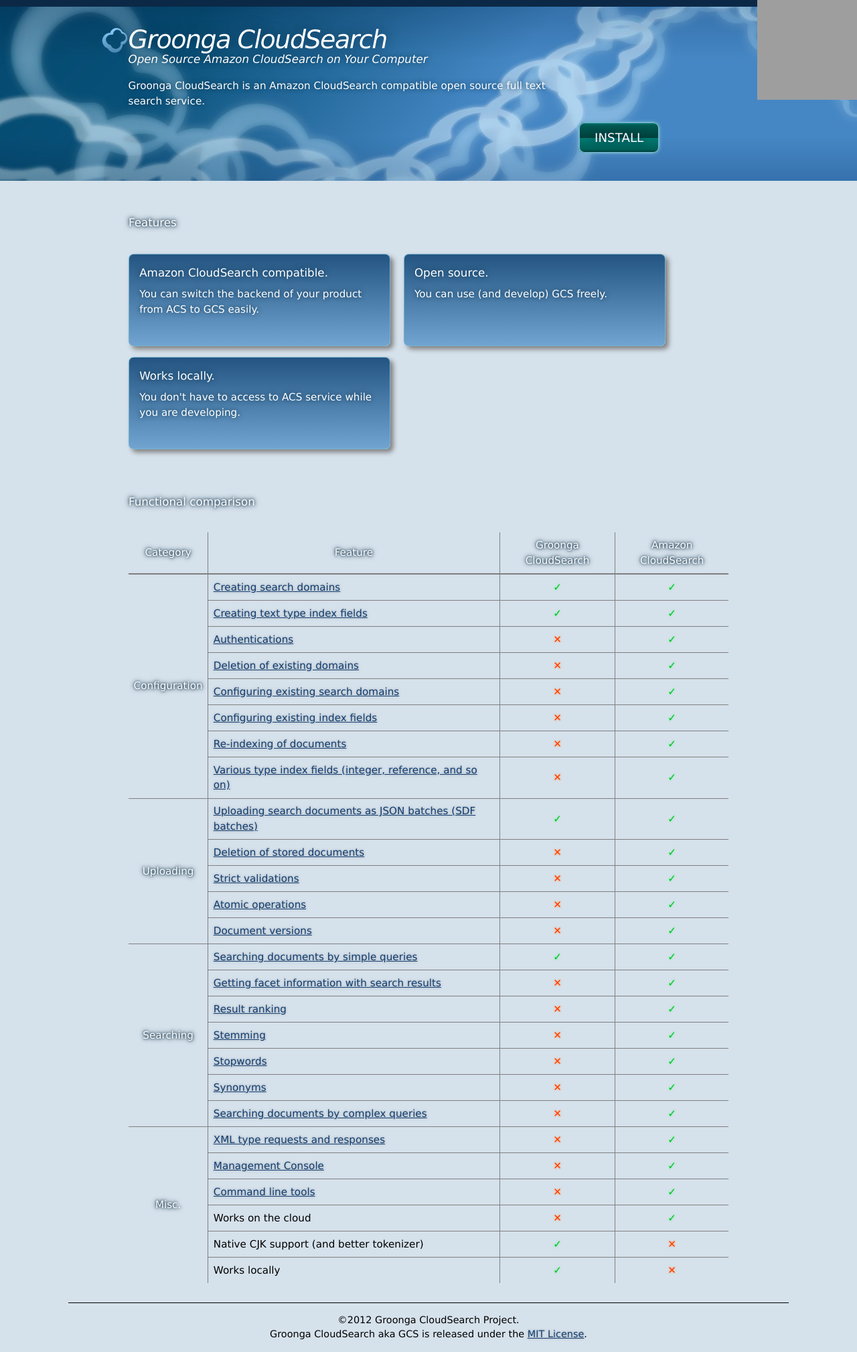
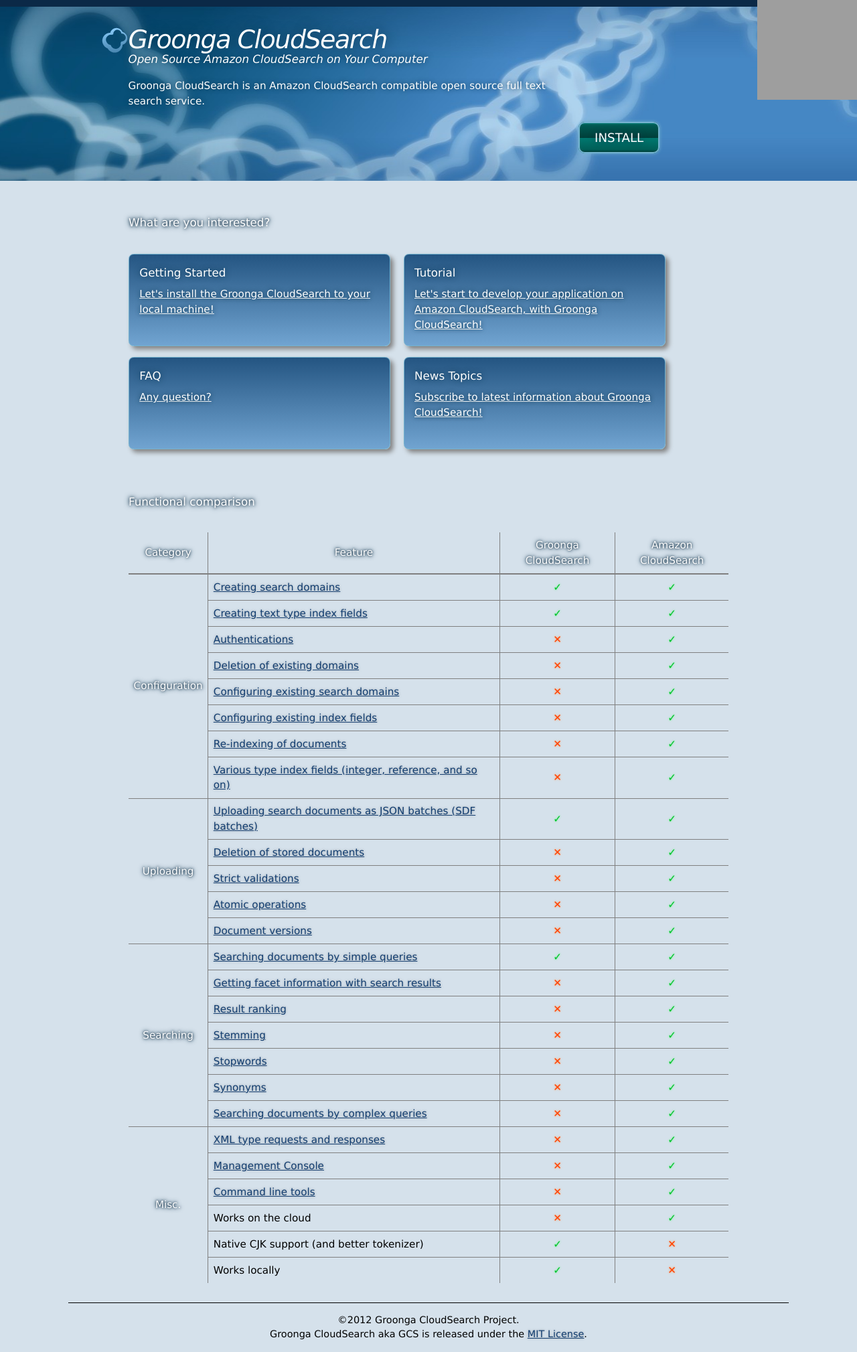
Before and after one commit to groonga/gcs.groonga.org, a Jekyll site: the page built from index.md, in a window 1280 px wide. Shown: the whole page at 67% size. Built offline with Jekyll 4.4.1, drawn with Linux system fonts in a browser that asks for light colours; grey boxes are pictures that could not be loaded.

Commit message:
Change "Features" to a menu of contents

```diff
--- a/_layouts/default.ja.html
+++ b/_layouts/default.ja.html
@@ -16,9 +16,9 @@
     <nav>
       <ul>
         <li><a href="/#cover">概要</a></li>
-        <li><a href="/install.html">ダウンロード＆インストール</a></li>
-        <li><a href="/tutorial.html">チュートリアル</a></li>
-        <li><a href="/faq.html">FAQ</a></li>
+        <li><a href="/install/">ダウンロード＆インストール</a></li>
+        <li><a href="/tutorial/">チュートリアル</a></li>
+        <li><a href="/faq/">FAQ</a></li>
       </ul>
     </nav>
     <footer>
--- a/index.md
+++ b/index.md
@@ -14,29 +14,27 @@
 </section>
 
 
-<section id="features">
-  <h2>Features</h2>
+<section id="menu">
+  <h2>What are you interested?</h2>
 
-  <section id="features-acs-compatible">
-    <h3>Amazon CloudSearch compatible.</h3>
-    <p>You can switch the backend of your product from ACS to GCS easily.</p>
+  <section id="menu-install">
+    <h3><a href="/install/">Getting Started</a></h3>
+    <p><a href="/install/">Let's install the Groonga CloudSearch to your local machine!</a></p>
   </section>
 
-  <section id="features-oss">
-    <h3>Open source.</h3>
-    <p>You can use (and develop) GCS freely.</p>
+  <section id="menu-tutorial">
+    <h3><a href="/tutorial/">Tutorial</a></h3>
+    <p><a href="/tutorial/">Let's start to develop your application on Amazon CloudSearch, with Groonga CloudSearch!</a></p>
   </section>
 
-<!--
-  <section id="features-cjk">
-    <h3>Native CJK support.</h3>
-    <p>GCS includes powerful tokenizer for CJK texts.</p>
+  <section id="menu-faq">
+    <h3><a href="/faq/">FAQ</a></h3>
+    <p><a href="/faq/">Any question?</a></p>
   </section>
--->
 
-  <section id="features-local">
-    <h3>Works locally.</h3>
-    <p>You don't have to access to ACS service while you are developing.</p>
+  <section id="menu-news">
+    <h3><a href="/blog/">News Topics</a></h3>
+    <p><a href="/blog/">Subscribe to latest information about Groonga CloudSearch!</a></p>
   </section>
 </section>
 
--- a/stylesheets/screen/home.css
+++ b/stylesheets/screen/home.css
@@ -109,7 +109,7 @@
   display: none;
 }
 
-#features section {
+#menu section {
   /* generated by http://www.colorzilla.com/gradient-editor/ */
   background: rgb(36,85,130); /* Old browsers */
   background: -moz-linear-gradient(top, rgba(36,85,130,1) 0%, rgba(113,164,209,1) 100%); /* FF3.6+ */
@@ -136,14 +136,19 @@
   width: 40%;
 }
 
-#features section h3 {
+#menu section h3 {
   font-size: 110%;
   margin: 0 0 0.5em;
   padding: 0;
   text-shadow: #0A344C 0 0 0.5em;
 }
 
-#features section p {
+#menu section p {
   margin: 0;
   padding: 0;
 }
+
+#menu section a {
+  color: white;
+  text-shadow: #0A344C 0 0 0.5em;
+}
```
